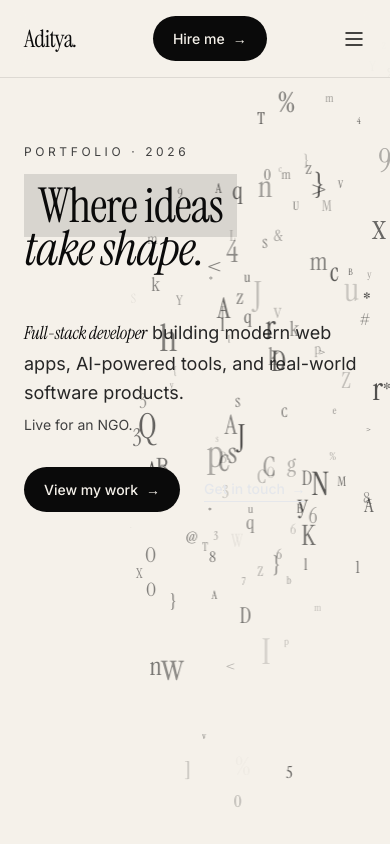
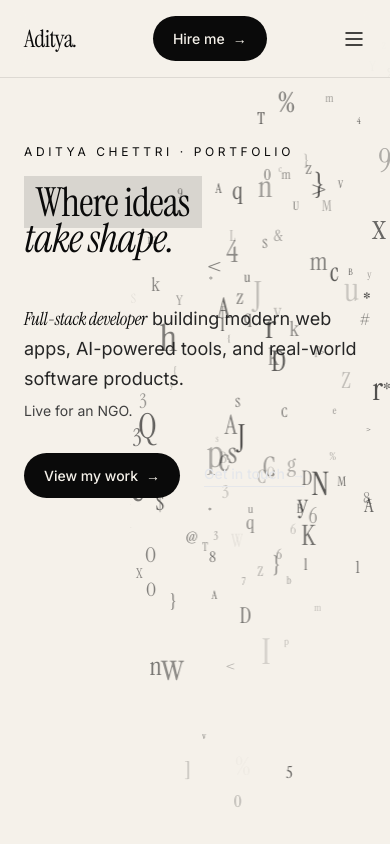
Before and after one commit to AdityaXhettri/Aditya-s-Portfolio, a React (Vite) app in the folder portfolio-react/: page / in a window 390 px wide. Shown: the top 844 px of the page. Built offline with nearby package versions, Linux system fonts and the light colour scheme.

Commit message:
feat(hero): update text and tweak heading size
replace generic "Portfolio · 2026" subtitle with personal name "Aditya Chettri · Portfolio", adjust responsive heading font clamp values, and update subtitle text color

```diff
--- a/portfolio-react/src/components/Hero.jsx
+++ b/portfolio-react/src/components/Hero.jsx
@@ -10,13 +10,13 @@ export default function Hero() {
 
       {/* Content overlay */}
       <div className="relative max-w-6xl mx-auto px-6 pt-12" style={{ zIndex: 10 }}>
-        <div className="text-xs uppercase tracking-[0.3em] text-neutral-700 mb-6">
-          Portfolio · 2026
+        <div className="text-xs uppercase tracking-[0.3em] mb-6" style={{ color: '#0a0a0a' }}>
+          Aditya Chettri · Portfolio
         </div>
 
         <h1
           className="mb-8 max-w-5xl leading-[0.9]"
-          style={{ ...SERIF, fontSize: 'clamp(3rem, 10vw, 9rem)', color: '#0a0a0a' }}
+          style={{ ...SERIF, fontSize: 'clamp(2.5rem, 8vw, 7.2rem)', color: '#0a0a0a' }}
         >
           <span style={{ backgroundColor: 'rgba(10, 10, 10, 0.12)', padding: '0 0.3em', boxDecorationBreak: 'clone', WebkitBoxDecorationBreak: 'clone' }}>Where ideas</span>
           <br />
```
